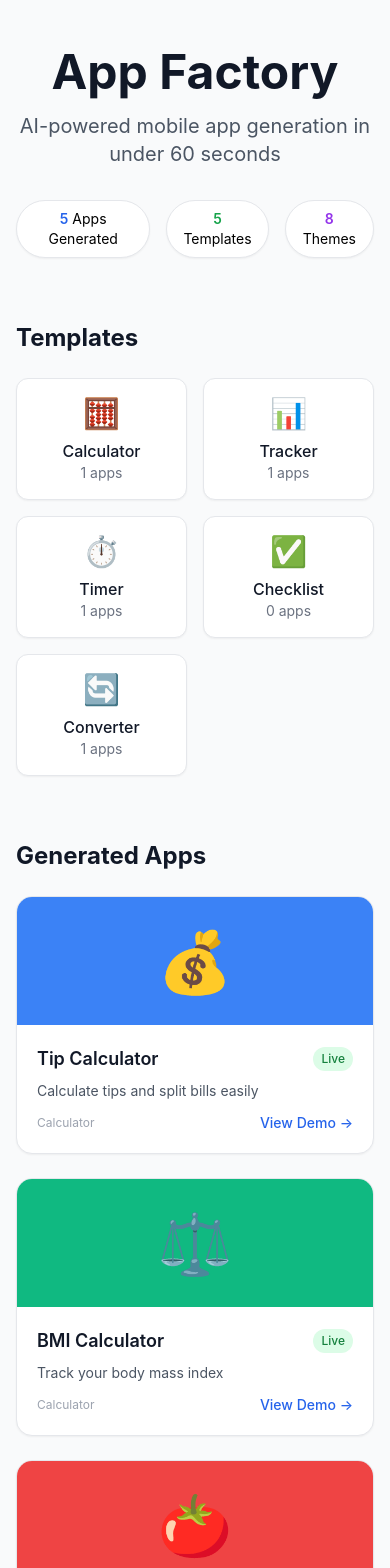
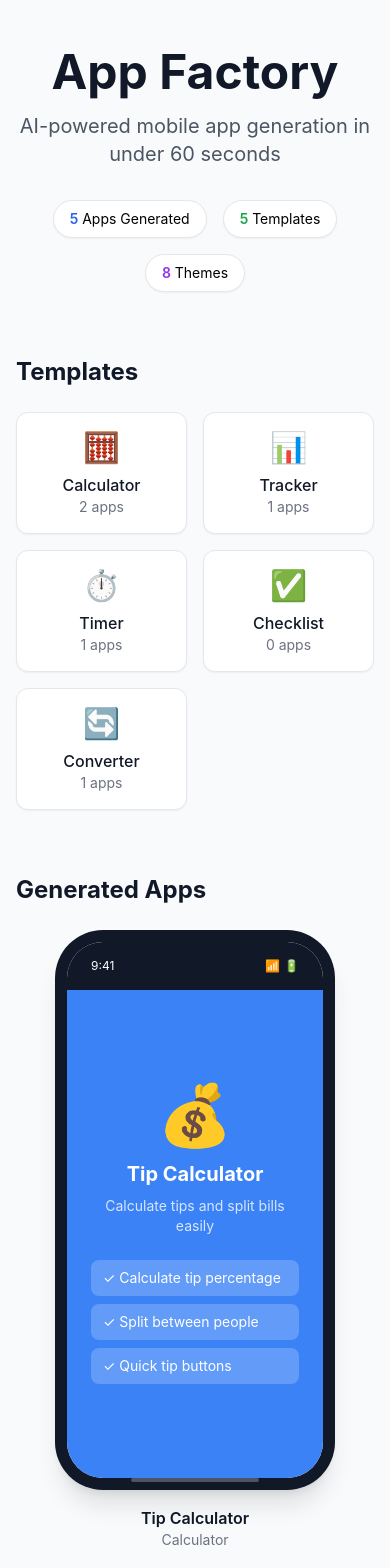
Before and after one commit to anyappx/app-factory-gallery, a Next.js app: page / in a window 390 px wide. Shown: the top 1568 px of the page. Built offline with nearby package versions, Linux system fonts and the light colour scheme.

Commit message:
Add iPhone mockup frames for app previews

```diff
--- a/app/page.tsx
+++ b/app/page.tsx
@@ -1,3 +1,7 @@
+'use client'
+
+import { useState } from 'react'
+
 const apps = [
   {
     id: 'tip-calculator',
@@ -7,6 +11,9 @@ const apps = [
     color: '#3B82F6',
     icon: '💰',
     status: 'Live',
+    features: ['Calculate tip percentage', 'Split between people', 'Quick tip buttons'],
+    tech: 'React Native + Expo SDK 52',
+    demoUrl: null, // Will add when we build web versions
   },
   {
     id: 'bmi-calculator',
@@ -16,6 +23,9 @@ const apps = [
     color: '#10B981',
     icon: '⚖️',
     status: 'Live',
+    features: ['Height/weight input', 'BMI calculation', 'Health category display'],
+    tech: 'React Native + Expo SDK 52',
+    demoUrl: null,
   },
   {
     id: 'pomodoro-timer',
@@ -25,6 +35,9 @@ const apps = [
     color: '#EF4444',
     icon: '🍅',
     status: 'Live',
+    features: ['25/5/15 min intervals', 'Session tracking', 'History view', 'Notifications'],
+    tech: 'React Native + Expo SDK 52',
+    demoUrl: null,
   },
   {
     id: 'unit-converter',
@@ -34,6 +47,9 @@ const apps = [
     color: '#8B5CF6',
     icon: '📐',
     status: 'Live',
+    features: ['Multiple categories', 'Swap units', 'Real-time conversion'],
+    tech: 'React Native + Expo SDK 52',
+    demoUrl: null,
   },
   {
     id: 'no-contacts-tracker',
@@ -43,18 +59,71 @@ const apps = [
     color: '#F59E0B',
     icon: '👥',
     status: 'Live',
+    features: ['Contact reminders', 'Last contact date', 'Categories', 'Notifications'],
+    tech: 'React Native + Expo SDK 52',
+    demoUrl: null,
   },
 ]
 
 const templates = [
-  { name: 'Calculator', count: 1, icon: '🧮' },
+  { name: 'Calculator', count: 2, icon: '🧮' },
   { name: 'Tracker', count: 1, icon: '📊' },
   { name: 'Timer', count: 1, icon: '⏱️' },
   { name: 'Checklist', count: 0, icon: '✅' },
   { name: 'Converter', count: 1, icon: '🔄' },
 ]
 
+// iPhone mockup component
+function IPhoneMockup({ children, color }: { children: React.ReactNode; color: string }) {
+  return (
+    <div className="relative mx-auto" style={{ width: 280, height: 560 }}>
+      {/* Phone frame */}
+      <div className="absolute inset-0 bg-gray-900 rounded-[3rem] shadow-xl">
+        {/* Notch */}
+        <div className="absolute top-0 left-1/2 -translate-x-1/2 w-32 h-7 bg-gray-900 rounded-b-2xl z-10" />
+        {/* Screen */}
+        <div className="absolute inset-3 bg-white rounded-[2.25rem] overflow-hidden">
+          {/* Status bar */}
+          <div className="h-12 bg-gray-900 flex items-center justify-between px-6 text-white text-xs">
+            <span>9:41</span>
+            <div className="flex items-center gap-1">
+              <span>📶</span>
+              <span>🔋</span>
+            </div>
+          </div>
+          {/* App content */}
+          <div className="h-[calc(100%-48px)]" style={{ backgroundColor: color }}>
+            {children}
+          </div>
+        </div>
+        {/* Home indicator */}
+        <div className="absolute bottom-2 left-1/2 -translate-x-1/2 w-32 h-1 bg-gray-600 rounded-full" />
+      </div>
+    </div>
+  )
+}
+
+// Fake app screen
+function AppScreen({ app }: { app: typeof apps[0] }) {
+  return (
+    <div className="h-full flex flex-col items-center justify-center p-6 text-white">
+      <span className="text-6xl mb-4">{app.icon}</span>
+      <h3 className="text-xl font-bold mb-2 text-center">{app.name}</h3>
+      <p className="text-sm opacity-80 text-center mb-6">{app.description}</p>
+      <div className="space-y-2 w-full">
+        {app.features.slice(0, 3).map((f, i) => (
+          <div key={i} className="bg-white/20 rounded-lg px-3 py-2 text-sm">
+            ✓ {f}
+          </div>
+        ))}
+      </div>
+    </div>
+  )
+}
+
 export default function Home() {
+  const [selectedApp, setSelectedApp] = useState<typeof apps[0] | null>(null)
+
   return (
     <main className="max-w-6xl mx-auto px-4 py-12">
       {/* Header */}
@@ -65,7 +134,7 @@ export default function Home() {
         <p className="text-xl text-gray-600 mb-8">
           AI-powered mobile app generation in under 60 seconds
         </p>
-        <div className="flex justify-center gap-4 text-sm">
+        <div className="flex justify-center gap-4 text-sm flex-wrap">
           <div className="bg-white px-4 py-2 rounded-full shadow-sm border">
             <span className="font-semibold text-blue-600">{apps.length}</span> Apps Generated
           </div>
@@ -83,7 +152,7 @@ export default function Home() {
         <h2 className="text-2xl font-bold text-gray-900 mb-6">Templates</h2>
         <div className="grid grid-cols-2 md:grid-cols-5 gap-4">
           {templates.map((t) => (
-            <div key={t.name} className="bg-white rounded-xl p-4 text-center shadow-sm border hover:shadow-md transition-shadow">
+            <div key={t.name} className="bg-white rounded-xl p-4 text-center shadow-sm border hover:shadow-md transition-shadow cursor-pointer">
               <div className="text-3xl mb-2">{t.icon}</div>
               <div className="font-medium text-gray-900">{t.name}</div>
               <div className="text-sm text-gray-500">{t.count} apps</div>
@@ -95,35 +164,19 @@ export default function Home() {
       {/* Apps Gallery */}
       <section>
         <h2 className="text-2xl font-bold text-gray-900 mb-6">Generated Apps</h2>
-        <div className="grid md:grid-cols-2 lg:grid-cols-3 gap-6">
+        <div className="grid md:grid-cols-2 lg:grid-cols-3 gap-8">
           {apps.map((app) => (
             <div
               key={app.id}
-              className="bg-white rounded-2xl overflow-hidden shadow-sm border hover:shadow-lg transition-shadow"
+              className="cursor-pointer transform hover:scale-105 transition-transform"
+              onClick={() => setSelectedApp(app)}
             >
-              {/* App Icon Header */}
-              <div
-                className="h-32 flex items-center justify-center"
-                style={{ backgroundColor: app.color }}
-              >
-                <span className="text-6xl">{app.icon}</span>
-              </div>
-
-              {/* App Details */}
-              <div className="p-5">
-                <div className="flex items-center justify-between mb-2">
-                  <h3 className="text-lg font-semibold text-gray-900">{app.name}</h3>
-                  <span className="px-2 py-1 bg-green-100 text-green-700 text-xs font-medium rounded-full">
-                    {app.status}
-                  </span>
-                </div>
-                <p className="text-gray-600 text-sm mb-3">{app.description}</p>
-                <div className="flex items-center justify-between">
-                  <span className="text-xs text-gray-400">{app.category}</span>
-                  <button className="text-sm text-blue-600 font-medium hover:text-blue-800">
-                    View Demo →
-                  </button>
-                </div>
+              <IPhoneMockup color={app.color}>
+                <AppScreen app={app} />
+              </IPhoneMockup>
+              <div className="text-center mt-4">
+                <h3 className="font-semibold text-gray-900">{app.name}</h3>
+                <p className="text-sm text-gray-500">{app.category}</p>
               </div>
             </div>
           ))}
@@ -132,7 +185,7 @@ export default function Home() {
 
       {/* Stats */}
       <section className="mt-16 bg-gradient-to-r from-blue-600 to-purple-600 rounded-2xl p-8 text-white">
-        <div className="grid md:grid-cols-4 gap-8 text-center">
+        <div className="grid grid-cols-2 md:grid-cols-4 gap-8 text-center">
           <div>
             <div className="text-4xl font-bold">5</div>
             <div className="text-blue-100">Templates</div>
@@ -157,6 +210,62 @@ export default function Home() {
         <p>Built with React Native + Expo SDK 52</p>
         <p className="mt-1">Powered by Claude AI</p>
       </footer>
+
+      {/* Modal with iPhone mockup */}
+      {selectedApp && (
+        <div
+          className="fixed inset-0 bg-black/70 flex items-center justify-center p-4 z-50"
+          onClick={() => setSelectedApp(null)}
+        >
+          <div
+            className="flex flex-col md:flex-row items-center gap-8 max-w-4xl"
+            onClick={(e) => e.stopPropagation()}
+          >
+            {/* iPhone Preview */}
+            <div className="flex-shrink-0">
+              <IPhoneMockup color={selectedApp.color}>
+                <AppScreen app={selectedApp} />
+              </IPhoneMockup>
+            </div>
+
+            {/* Details */}
+            <div className="bg-white rounded-2xl p-6 max-w-sm">
+              <button
+                className="absolute top-4 right-4 w-10 h-10 bg-white/20 rounded-full flex items-center justify-center text-white text-xl hover:bg-white/30"
+                onClick={() => setSelectedApp(null)}
+              >
+                ✕
+              </button>
+
+              <div className="flex items-center gap-3 mb-4">
+                <span className="text-4xl">{selectedApp.icon}</span>
+                <div>
+                  <h2 className="text-xl font-bold text-gray-900">{selectedApp.name}</h2>
+                  <span className="text-sm text-gray-500">{selectedApp.category}</span>
+                </div>
+              </div>
+
+              <p className="text-gray-600 mb-4">{selectedApp.description}</p>
+
+              <div className="mb-4">
+                <h3 className="text-sm font-semibold text-gray-500 uppercase mb-2">Features</h3>
+                <ul className="space-y-1">
+                  {selectedApp.features.map((f, i) => (
+                    <li key={i} className="flex items-center text-gray-700 text-sm">
+                      <span className="text-green-500 mr-2">✓</span>
+                      {f}
+                    </li>
+                  ))}
+                </ul>
+              </div>
+
+              <div className="pt-4 border-t text-sm text-gray-500">
+                {selectedApp.tech}
+              </div>
+            </div>
+          </div>
+        </div>
+      )}
     </main>
   )
 }
```
